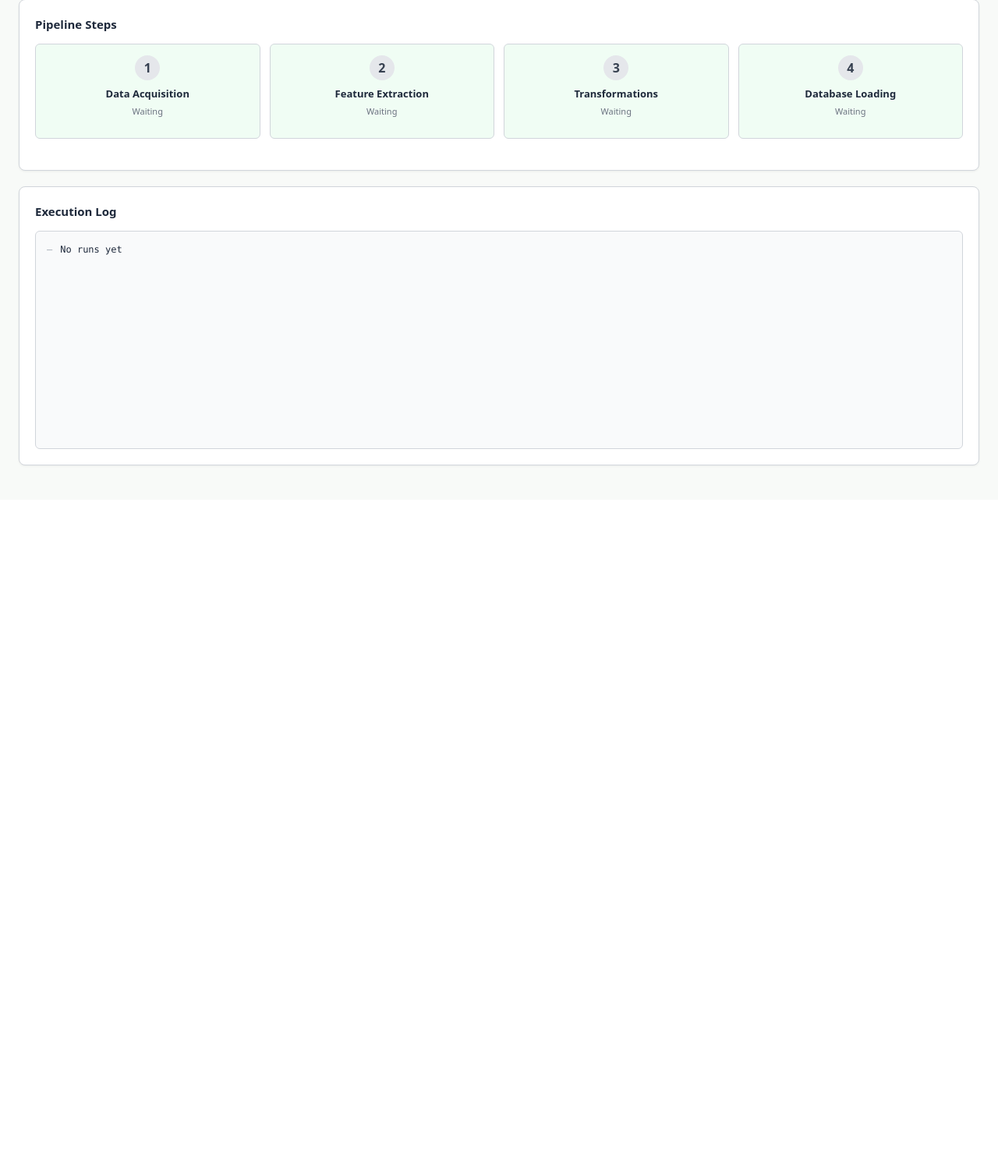
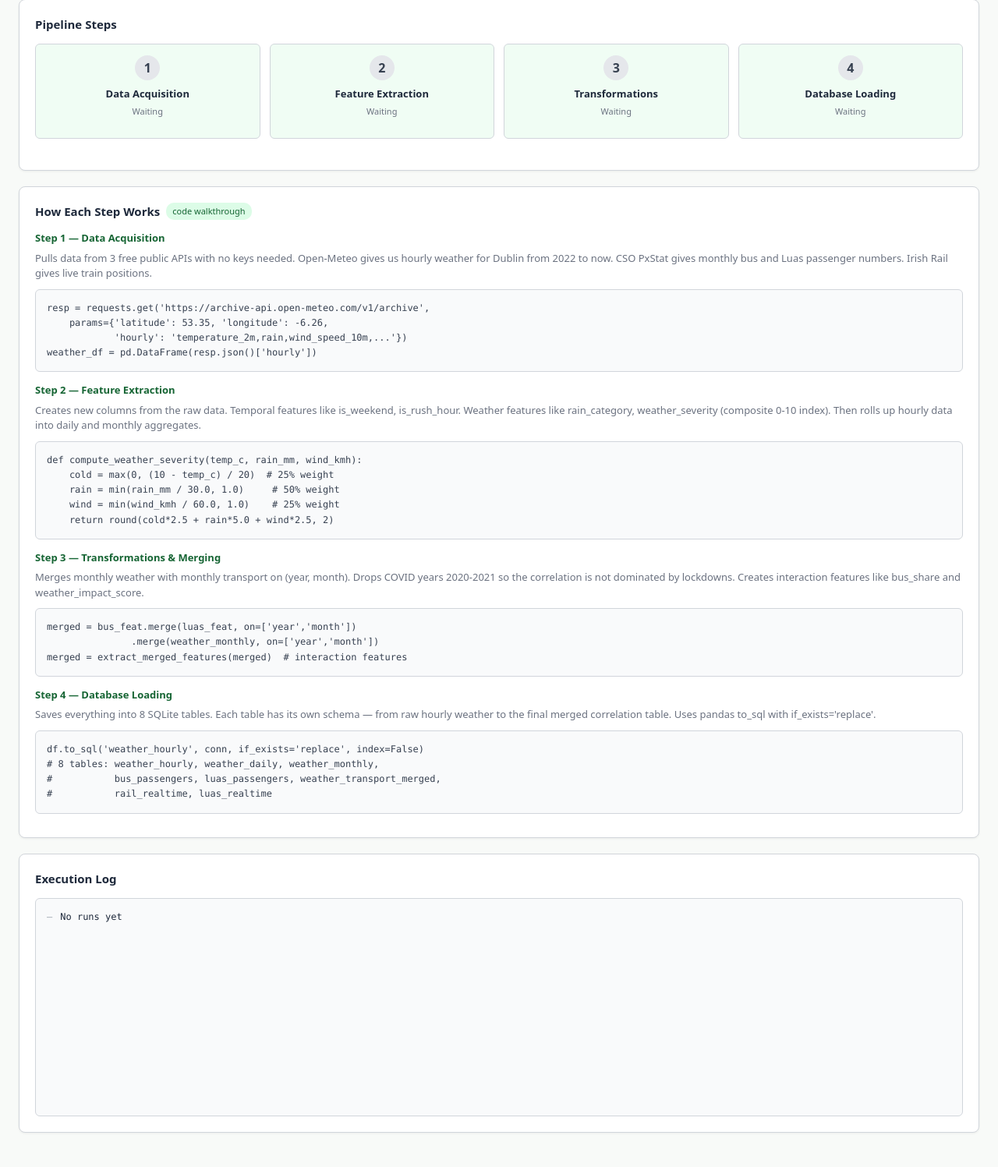
Before and after one commit to bhdrdemir/Weather-Impact-on-Dublin-Transport, a Flask app: page / in a window 1280 px wide, after a click on "Pipeline". Shown: the part 384-1881 px from the top of the page at 78% size. Before the commit the page ends 982 px from the top, so only its background shows below. Run offline with Flask 3, Linux system fonts and the light colour scheme; data that the repository does not hold is empty.

Commit message:
update 14 pipeline tab code walkthrough

```diff
--- a/templates/index.html
+++ b/templates/index.html
@@ -585,6 +585,53 @@ textarea:focus { outline: none; border-color: #16a34a; }
         <div class="step-detail" id="step-3-detail">Waiting</div>
       </div>
     </div>
+  </div>
+
+  <div class="card">
+    <div class="card-title">How Each Step Works <span class="tag">code walkthrough</span></div>
+
+    <h4 style="font-size:13px; color:#166534; margin-bottom:6px;">Step 1 — Data Acquisition</h4>
+    <p style="color:#6b7280; font-size:13px; margin-bottom:8px;">
+      Pulls data from 3 free public APIs with no keys needed. Open-Meteo gives us hourly weather
+      for Dublin from 2022 to now. CSO PxStat gives monthly bus and Luas passenger numbers.
+      Irish Rail gives live train positions.
+    </p>
+    <div class="code-block">resp = requests.get('https://archive-api.open-meteo.com/v1/archive',
+    params={'latitude': 53.35, 'longitude': -6.26,
+            'hourly': 'temperature_2m,rain,wind_speed_10m,...'})
+weather_df = pd.DataFrame(resp.json()['hourly'])</div>
+
+    <h4 style="font-size:13px; color:#166534; margin:14px 0 6px;">Step 2 — Feature Extraction</h4>
+    <p style="color:#6b7280; font-size:13px; margin-bottom:8px;">
+      Creates new columns from the raw data. Temporal features like is_weekend, is_rush_hour.
+      Weather features like rain_category, weather_severity (composite 0-10 index).
+      Then rolls up hourly data into daily and monthly aggregates.
+    </p>
+    <div class="code-block">def compute_weather_severity(temp_c, rain_mm, wind_kmh):
+    cold = max(0, (10 - temp_c) / 20)  # 25% weight
+    rain = min(rain_mm / 30.0, 1.0)     # 50% weight
+    wind = min(wind_kmh / 60.0, 1.0)    # 25% weight
+    return round(cold*2.5 + rain*5.0 + wind*2.5, 2)</div>
+
+    <h4 style="font-size:13px; color:#166534; margin:14px 0 6px;">Step 3 — Transformations &amp; Merging</h4>
+    <p style="color:#6b7280; font-size:13px; margin-bottom:8px;">
+      Merges monthly weather with monthly transport on (year, month). Drops COVID years 2020-2021
+      so the correlation is not dominated by lockdowns. Creates interaction features like bus_share
+      and weather_impact_score.
+    </p>
+    <div class="code-block">merged = bus_feat.merge(luas_feat, on=['year','month'])
+               .merge(weather_monthly, on=['year','month'])
+merged = extract_merged_features(merged)  # interaction features</div>
+
+    <h4 style="font-size:13px; color:#166534; margin:14px 0 6px;">Step 4 — Database Loading</h4>
+    <p style="color:#6b7280; font-size:13px; margin-bottom:8px;">
+      Saves everything into 8 SQLite tables. Each table has its own schema — from raw hourly
+      weather to the final merged correlation table. Uses pandas to_sql with if_exists='replace'.
+    </p>
+    <div class="code-block">df.to_sql('weather_hourly', conn, if_exists='replace', index=False)
+# 8 tables: weather_hourly, weather_daily, weather_monthly,
+#           bus_passengers, luas_passengers, weather_transport_merged,
+#           rail_realtime, luas_realtime</div>
   </div>
 
   <div class="card">
```
